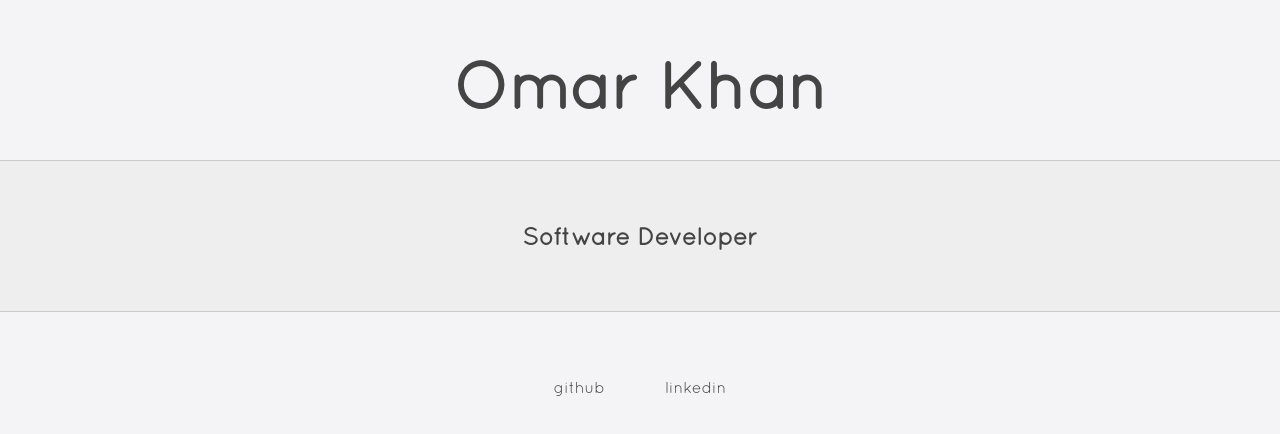
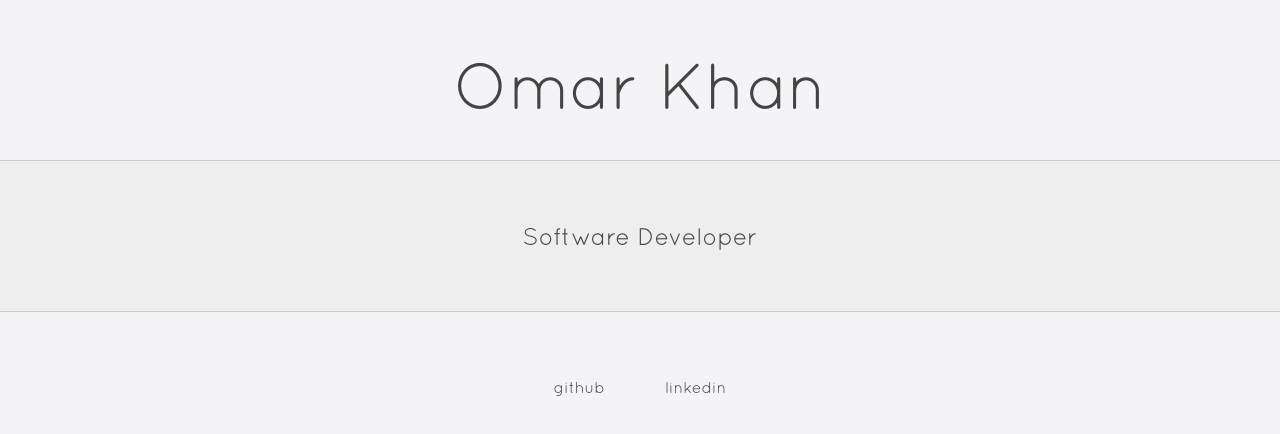
Before and after one commit to omarkhan/omarkhan.github.com, a plain HTML site: page index.html in a window 1280 px wide. Shown: the part 164-598 px from the top of the page. Drawn offline with Linux system fonts and the light colour scheme.

Commit message:
Use normal font weight

```diff
--- a/main.css
+++ b/main.css
@@ -1 +1 @@
-@font-face{font-family:"Quicksand";src:url("quicksand.otf") format("opentype")}body{font-family:"Quicksand",sans-serif;text-align:center;padding:50px 20px 0;background:#f4f4f7;color:#444;margin:0;padding:0;line-height:150px}a{text-decoration:none;color:#444}a:hover{text-decoration:underline}@media screen and (min-height:452px){#content{position:absolute;width:100%;top:50%;margin-top:-226px}}h1,h2{border-bottom:#ccc solid 1px;margin:0}h1{font-size:65px}h2{background-color:#eee}nav ul{list-display:none;padding:0;margin:0}nav ul li{display:inline;margin:0 30px}
+@font-face{font-family:"Quicksand";src:url("quicksand.otf") format("opentype")}body{font-family:"Quicksand",sans-serif;text-align:center;padding:50px 20px 0;background:#f4f4f7;color:#444;margin:0;padding:0;line-height:150px}a{text-decoration:none;color:#444}a:hover{text-decoration:underline}@media screen and (min-height:452px){#content{position:absolute;width:100%;top:50%;margin-top:-226px}}h1,h2{font-weight:normal;border-bottom:#ccc solid 1px;margin:0}h1{font-size:65px}h2{background-color:#eee}nav ul{list-display:none;padding:0;margin:0}nav ul li{display:inline;margin:0 30px}
```
